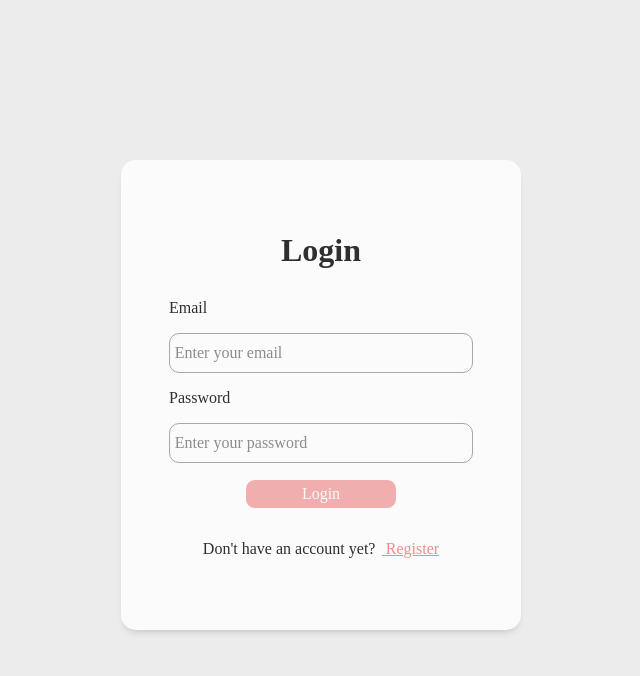
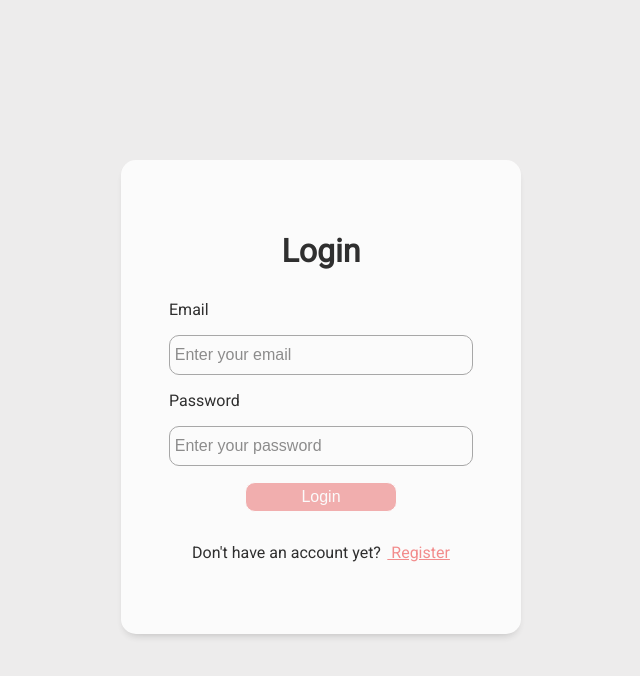
Before and after one commit to anhecblock/StyleTech, a React (Create React App) app: page /login in a window 1280 px wide. Shown: the top 676 px of the page, without its empty margins (319-959 px from the left). Built offline with nearby package versions, Linux system fonts and the light colour scheme; no server answers.

Commit message:
Fixed some bugs

```diff
--- a/src/components/login/login.css
+++ b/src/components/login/login.css
@@ -5,7 +5,6 @@
 }
 
 body {
-    font-family: 'Rounded Mplus 1c Bold';
     background-color: #f4f2f2;
     opacity: 0.8;
     background-image: radial-gradient(#444cf7 0.5px, transparent 0.5px),
@@ -42,7 +41,6 @@ body {
     border-color: #969696;
     height: 40px;
     border: 1px solid #969696;
-    font-family: 'Rounded Mplus 1c Bold';
     position: relative;
 }
 
@@ -65,7 +63,6 @@ body {
     border: 1px solid #ffffff;
     color: #ffffff;
     background-color: #f39f9f;
-    font-family: 'Rounded Mplus 1c Bold';
     height: 30px;
     justify-items: center;
     font-size: 16px;
```
